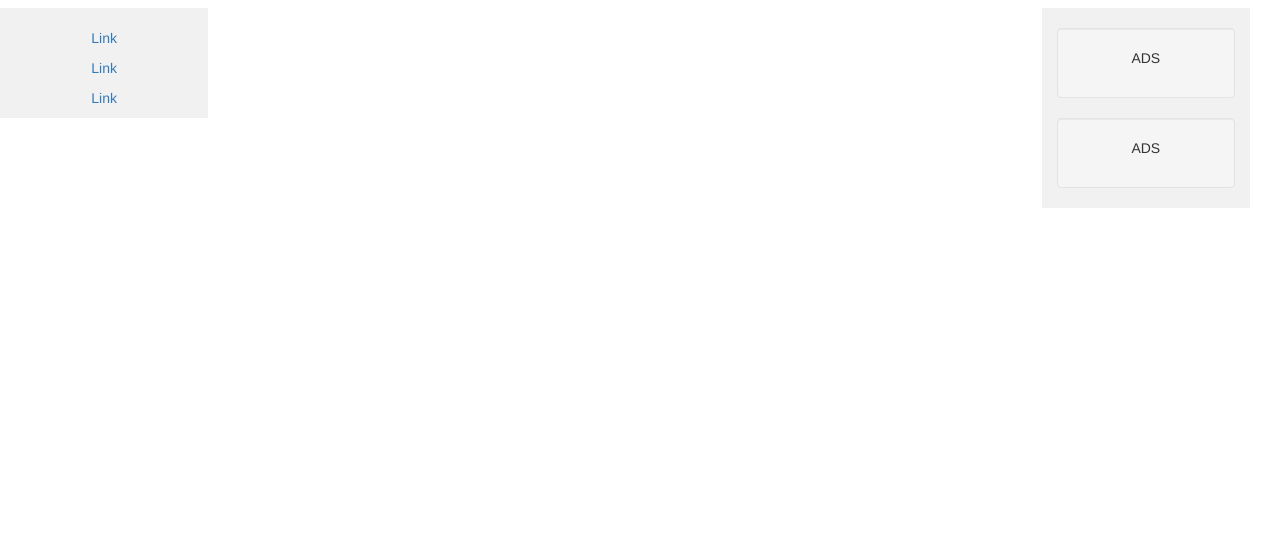
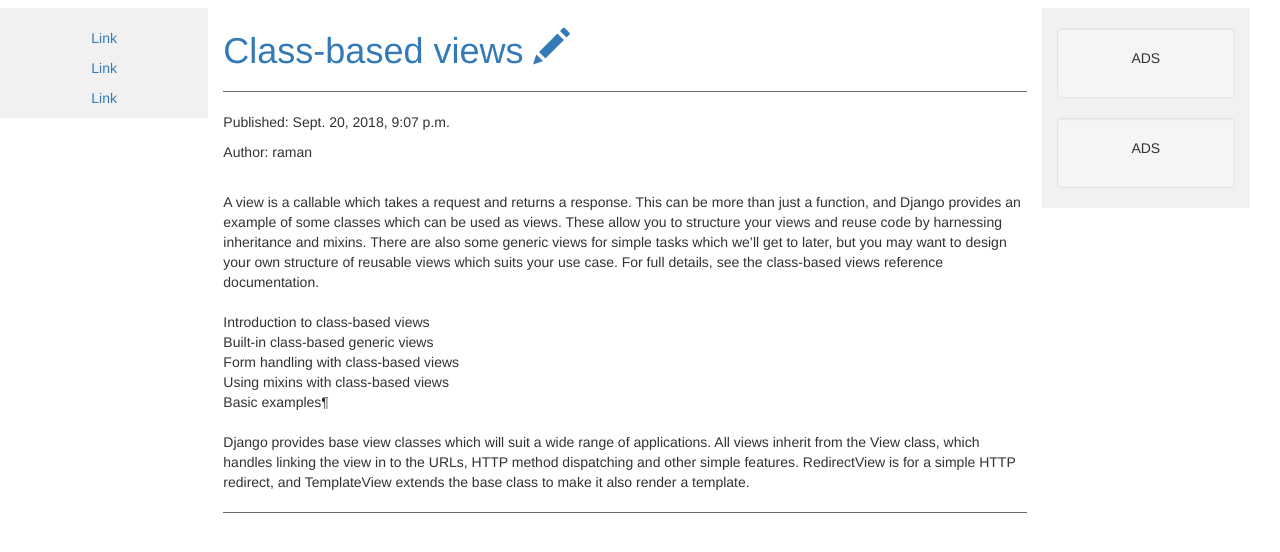
Before and after one commit to devwizard038/Project-Book-Django, a Django app: page /notes/notes/ in a window 1280 px wide. Shown: the part 52-604 px from the top of the page. Run offline with Django 3.2, Linux system fonts and the light colour scheme; data comes from the database, SQL or seed files in the repository; both versions use the stored data as it was after the commit; some libraries are stand-ins or nearby versions.

Commit message:
added notes filtering view by tag of posts

```diff
--- a/notes/models.py
+++ b/notes/models.py
@@ -9,8 +9,27 @@ class UserProfileInfo(models.Model):
 
 #storing posts in the databse
 class notes(models.Model):
+
+    PYTHON = 'PYTHON'
+    DJANGO = 'DJANGO'
+    JAVA = 'JAVA'
+    MYSQL = 'MYSQL'
+    MACHINE_LEARNING = 'MACHINE_LEARNING'
+    JAVASCRIPT = 'JAVASCRIPT'
+    FRONT_END = 'FRONT_END'
+
+    NOTE_CHOICE = (
+        (PYTHON,'PYTHON'),
+        (DJANGO,'DJANGO'),
+        (JAVA,'JAVA'),
+        (MYSQL,'MYSQL'),
+        (MACHINE_LEARNING,'MACHINE_LEARNING'),
+        (JAVASCRIPT,'JAVASCRIPT'),
+        (FRONT_END,'FRONT_END'),
+    )
+
     author = models.CharField(max_length=100)
-    tag = models.CharField(blank = True,max_length=100)
+    tag = models.CharField(blank = True,choices = NOTE_CHOICE, max_length=100)
     title = models.CharField(max_length=200)
     content = models.TextField(max_length=10000)
     published_date = models.DateTimeField(blank=True, null=True)
--- a/notes/urls.py
+++ b/notes/urls.py
@@ -8,6 +8,6 @@ urlpatterns = [
     #path('user_login/',views.UserLoginView.as_view(),name='user_login'),
     path('user_logout/',views.LogoutView.as_view(),name='logout'),
     path('register/',views.register,name='register'),
-    path('notes/',views.file_python,name = 'file_python'),
+    path('notes/',views.note_view,name = 'note_view'),
 
 ]
--- a/notes/views.py
+++ b/notes/views.py
@@ -11,9 +11,44 @@ from .models import notes
 def index(request):
     return render(request, 'notes/index.html')
 
-def file_python(request):
-    note_python = notes.objects.filter(published_date__lte=timezone.now()).order_by('published_date')
-    return render(request, 'notes/file_python.html',{'note_python':note_python})
+# def file_python(request):
+#     note_python = notes.objects.filter(published_date__lte=timezone.now()).order_by('published_date')
+#     return render(request, 'notes/file_python.html',{'note_python':note_python})
+
+def note_view(request):
+    python_list = []
+    django_list = []
+    java_list = []
+    mysql_list = []
+    machine_learning = []
+    front_end = []
+    javascript = []
+
+    note = notes.objects.order_by('tag')
+
+    for entry in note:
+        if entry.tag == 'PYTHON':
+            python_list.append(entry)
+        if entry.tag == 'DJANGO':
+            django_list.append(entry)
+        if entry.tag == 'JAVA':
+            java_list.append(entry)
+        if entry.tag == 'MYSQL':
+            mysql_list.append(entry)
+        if entry.tag == 'MACHINE_LEARNING':
+            machine_learning.append(entry)
+        if entry.tag == 'FRONT_END':
+            front_end.append(entry)
+        if entry.tag == 'JAVASCRIPT':
+            javascript.append(entry)
+
+    return render(request, 'notes/file_python.html',{'python_list':python_list,
+                                                     'django_list':django_list,
+                                                     'java_list':java_list,
+                                                     'mysql_list':mysql_list,
+                                                     'machine_learning':machine_learning,
+                                                     'front_end':front_end,
+                                                     'javascript':javascript})
 
 def register(request):
     registered = False
--- a/templates/notes/file_python.html
+++ b/templates/notes/file_python.html
@@ -10,7 +10,7 @@
         <p><a href="#">Link</a></p>
       </div>
       <div class="col-sm-8 text-left">
-        {% for note in note_python %}
+        {% for note in python_list %}
         <div class="note">
           <h1><a href="">{{ note.title }}</a>
             <a href="#" class="top-menu"><span class="glyphicon glyphicon-pencil"></span></a>
--- a/templates/notes/index.html
+++ b/templates/notes/index.html
@@ -7,7 +7,7 @@
   <div class="row">
     <div class="col-sm-1"></div>
     <div class="col-sm-2">
-      <a href ="{% url 'notes:file_python' %}">
+      <a href ="{% url 'notes:note_view' %}">
       <img src="https://www.python.org/static/community_logos/python-logo-master-v3-TM.png" class="img-responsive" style="width:100%" alt="Python logo" style="top:50%;left:50%;">
     </a>
     </div>
```
Also changed, not shown: db.sqlite3, notes/migrations/0002_auto_20180922_2031.py (added), notes/migrations/0003_auto_20180922_2040.py (added), notes/migrations/0004_auto_20180922_2100.py (added).
